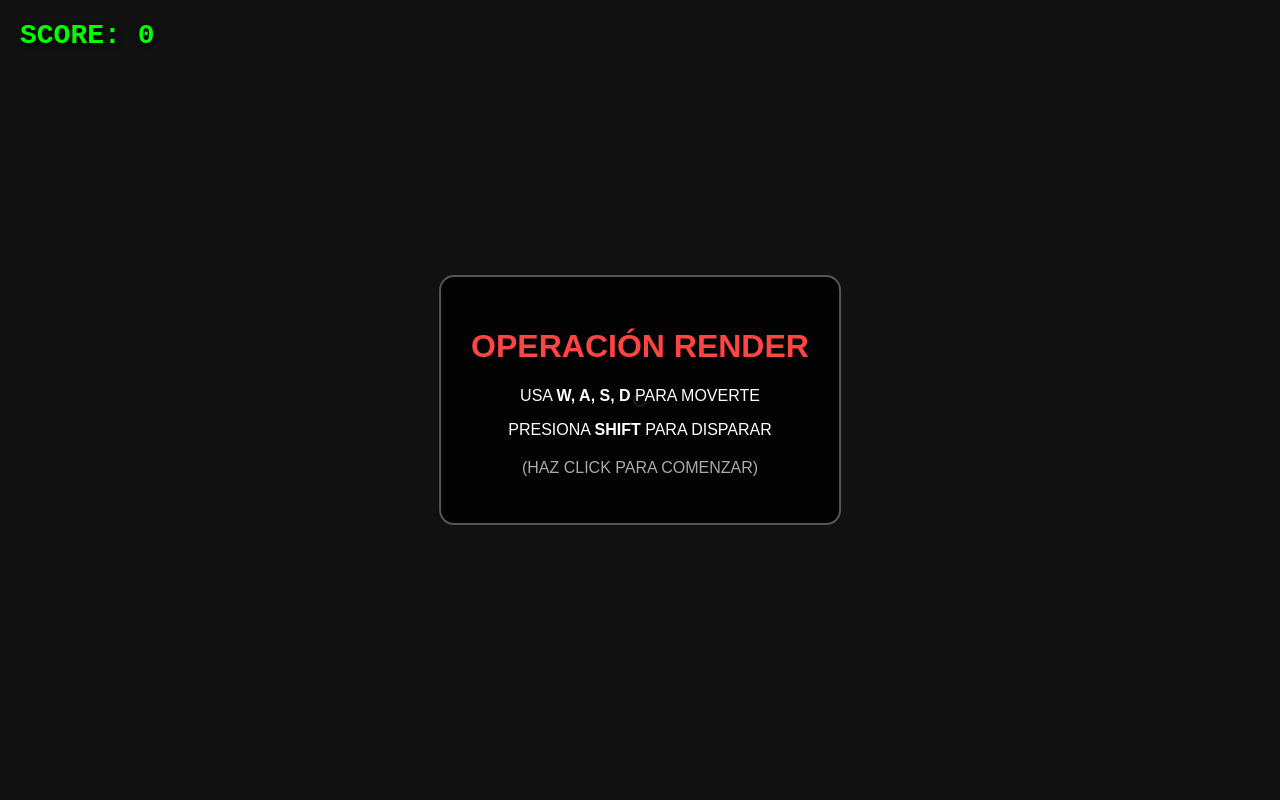
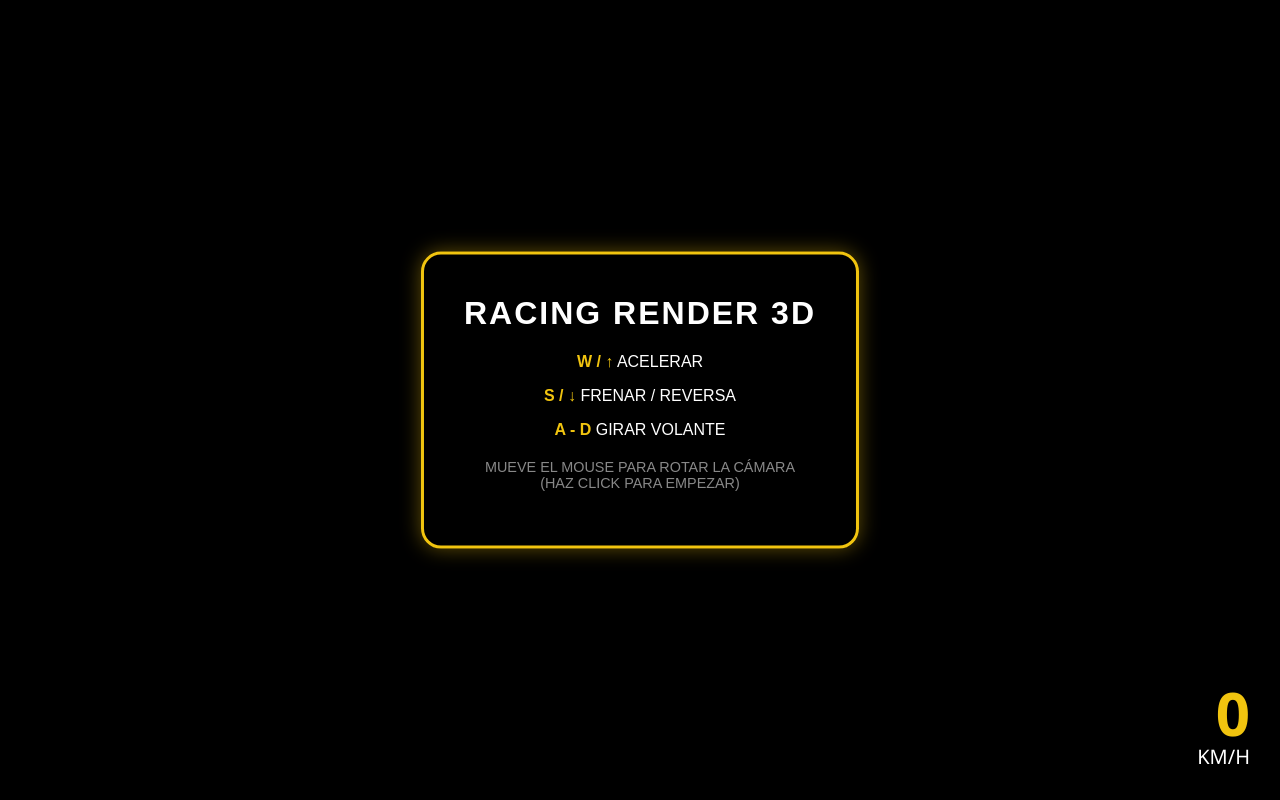
Before and after one commit to gleiderr99-boop/juego, a plain HTML site: page index.html in a window 1280 px wide. Drawn offline with nearby package versions, Linux system fonts and the light colour scheme.

Commit message:
Update index.html

```diff
--- a/index.html
+++ b/index.html
@@ -3,24 +3,34 @@
 <head>
     <meta charset="UTF-8">
     <meta name="viewport" content="width=device-width, initial-scale=1.0">
-    <title>Operación Render - Shooter 3D</title>
+    <title>Racing Render 3D</title>
     <style>
-        body { margin: 0; overflow: hidden; background-color: #111; }
+        body { margin: 0; overflow: hidden; background-color: #000; }
 
-        /* Estilo para el contador de puntos */
+        /* Interfaz del Velocímetro */
         #ui {
             position: absolute;
-            top: 20px;
-            left: 20px;
-            color: #00ff00;
-            font-family: 'Courier New', Courier, monospace;
-            font-size: 28px;
-            font-weight: bold;
-            text-shadow: 2px 2px 5px #000;
-            z-index: 10; /* Asegura que esté por encima del juego */
+            bottom: 30px;
+            right: 30px;
+            color: #f1c40f;
+            font-family: 'Segoe UI', Tahoma, Geneva, Verdana, sans-serif;
+            text-align: right;
+            z-index: 10;
         }
 
-        /* Pantalla de inicio/instrucciones */
+        .speed-value {
+            font-size: 60px;
+            font-weight: bold;
+            display: block;
+            line-height: 1;
+        }
+
+        .unit {
+            font-size: 20px;
+            color: #fff;
+        }
+
+        /* Pantalla de inicio */
         #instructions {
             position: absolute;
             top: 50%;
@@ -29,42 +39,50 @@
             color: white;
             font-family: sans-serif;
             text-align: center;
-            background: rgba(0,0,0,0.8);
-            padding: 30px;
-            border-radius: 15px;
-            border: 2px solid #555;
+            background: rgba(0,0,0,0.9);
+            padding: 40px;
+            border-radius: 20px;
+            border: 3px solid #f1c40f;
             z-index: 20;
             cursor: pointer;
+            box-shadow: 0 0 20px rgba(241, 196, 15, 0.4);
         }
 
-        /* La mira del centro */
-        #crosshair {
+        h1 { margin-top: 0; letter-spacing: 2px; }
+        b { color: #f1c40f; }
+
+        /* Punto central para orientar la cámara */
+        #dot {
             position: absolute;
             top: 50%;
             left: 50%;
-            width: 10px;
-            height: 10px;
-            border: 2px solid rgba(255,255,255,0.5);
+            width: 4px;
+            height: 4px;
+            background: rgba(255,255,255,0.3);
             border-radius: 50%;
             transform: translate(-50%, -50%);
             pointer-events: none;
-            z-index: 5;
         }
     </style>
 </head>
 <body>
 
-    <div id="crosshair"></div>
+    <div id="dot"></div>
 
     <div id="ui">
-        SCORE: <span id="score">0</span>
+        <span class="speed-value" id="speed">0</span>
+        <span class="unit">KM/H</span>
     </div>
 
     <div id="instructions">
-        <h1 style="color: #ff4444;">OPERACIÓN RENDER</h1>
-        <p>USA <b>W, A, S, D</b> PARA MOVERTE</p>
-        <p>PRESIONA <b>SHIFT</b> PARA DISPARAR</p>
-        <p style="margin-top: 20px; color: #aaa;">(HAZ CLICK PARA COMENZAR)</p>
+        <h1>RACING RENDER 3D</h1>
+        <p><b>W / ↑</b> ACELERAR</p>
+        <p><b>S / ↓</b> FRENAR / REVERSA</p>
+        <p><b>A - D</b> GIRAR VOLANTE</p>
+        <p style="font-size: 0.9em; color: #888; margin-top: 20px;">
+            MUEVE EL MOUSE PARA ROTAR LA CÁMARA<br>
+            (HAZ CLICK PARA EMPEZAR)
+        </p>
     </div>
 
     <script type="importmap">
```
